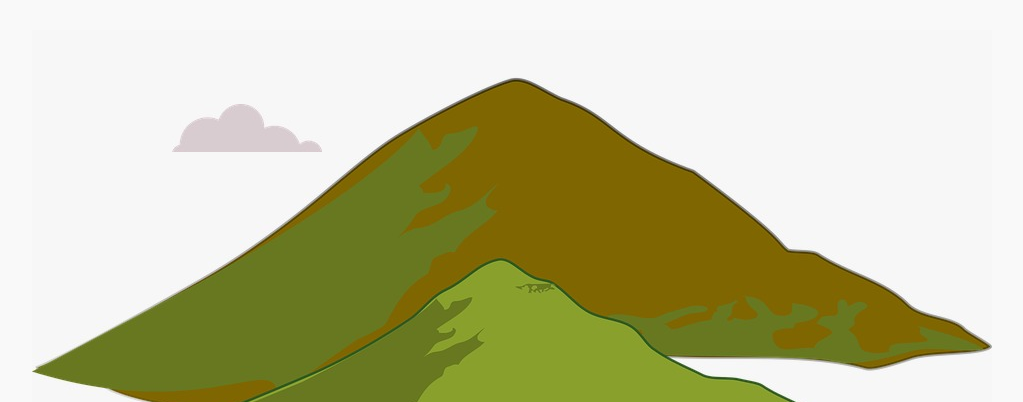
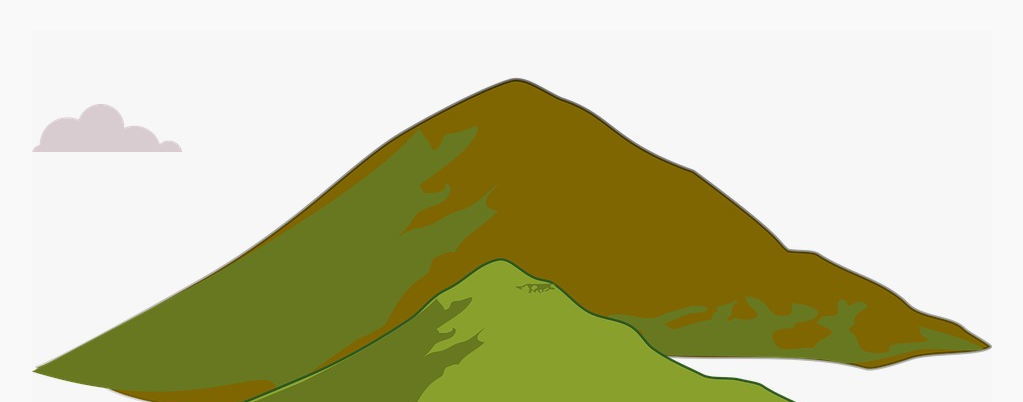
Before and after one commit to akhlaqur789/myportfolio, a plain HTML site: page index.html in a window 1280 px wide. Shown: the part 398-800 px from the top of the page, without its empty margins (128-1151 px from the left). Drawn offline with Linux system fonts and the light colour scheme.

Commit message:
Update styles.css

```diff
--- a/styles.css
+++ b/styles.css
@@ -84,7 +84,7 @@ a:hover {
 }
 .bottom-cloud {
   position: absolute;
-  left: 300px;
+  left: auto;
   bottom: 250px;
 
 
```
